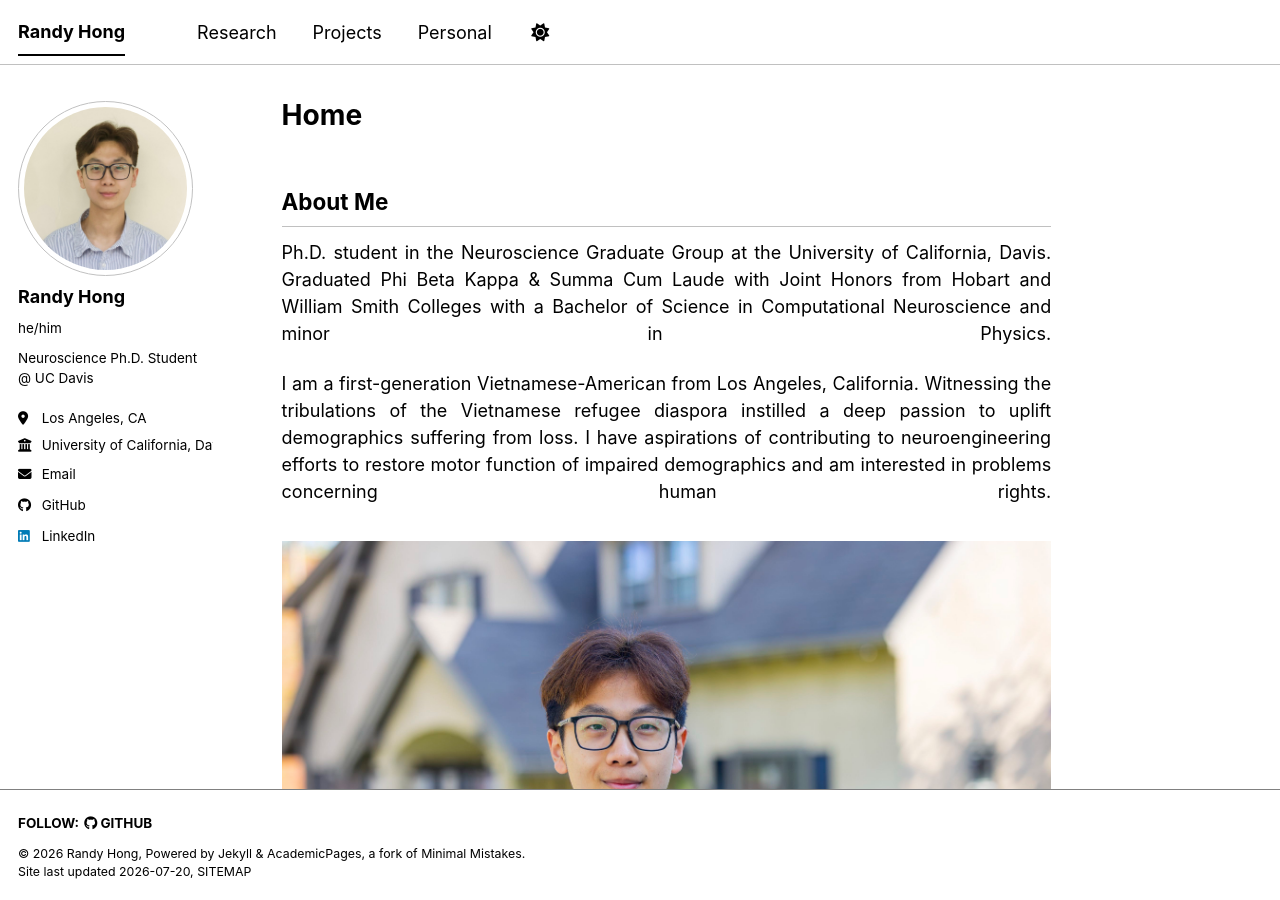
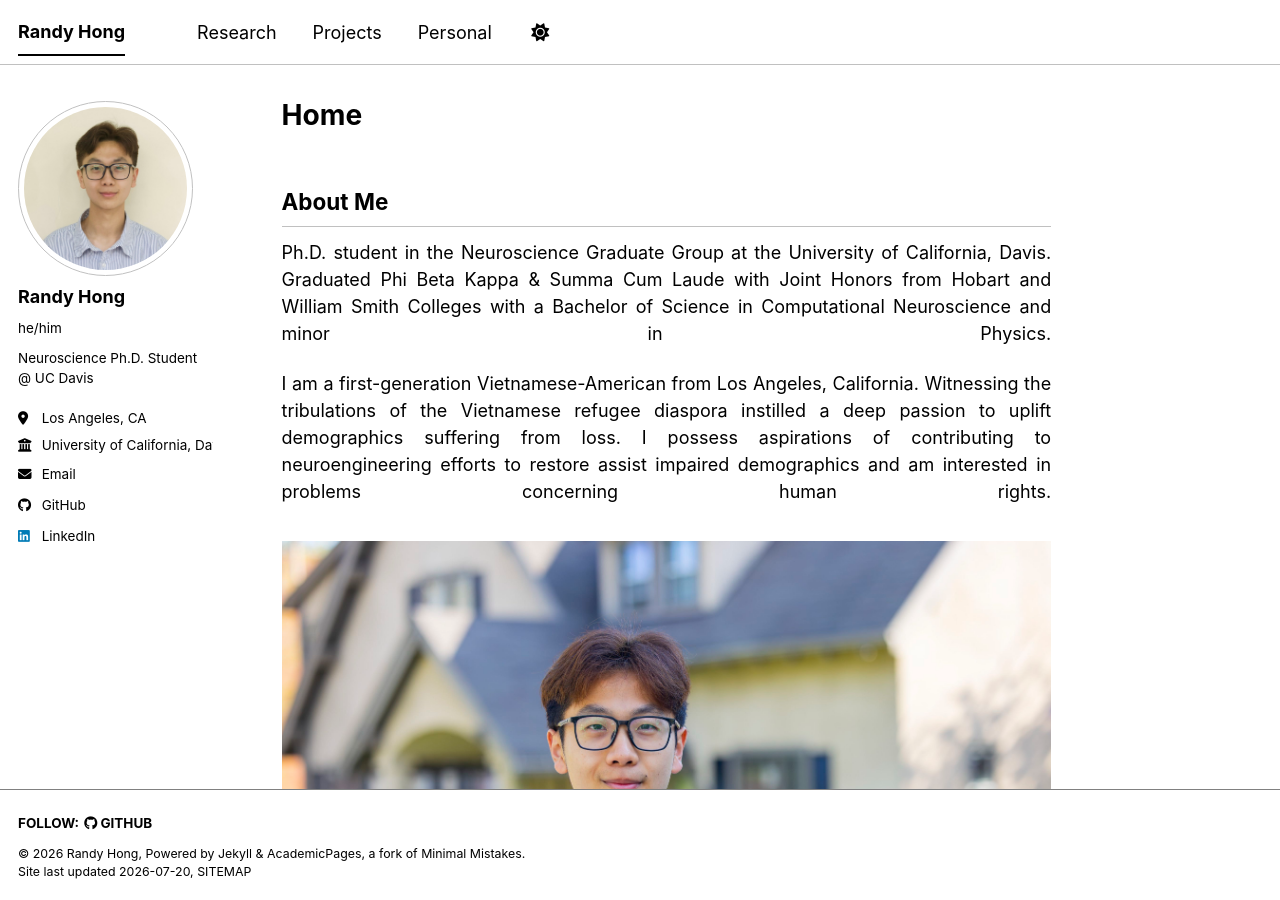
Before and after one commit to randyhongg/randyhongg.github.io, a Jekyll site: the page built from _pages/about.md, in a window 1280 px wide and 900 px high. Built offline with Jekyll 4.4.1, drawn with Linux system fonts in a browser that asks for light colours; a style sheet for code colours, icons or effects is not loaded.

Commit message:
Update about.md

```diff
--- a/_pages/about.md
+++ b/_pages/about.md
@@ -13,7 +13,7 @@ redirect_from:
 
 Ph.D. student in the Neuroscience Graduate Group at the University of California, Davis. Graduated Phi Beta Kappa & Summa Cum Laude with Joint Honors from Hobart and William Smith Colleges with a Bachelor of Science in Computational Neuroscience and minor in Physics.
 
-I am a first-generation Vietnamese-American from Los Angeles, California. Witnessing the tribulations of the Vietnamese refugee diaspora instilled a deep passion to uplift demographics suffering from loss. I have aspirations of contributing to neuroengineering efforts to restore motor function of impaired demographics and am interested in problems concerning human rights.
+I am a first-generation Vietnamese-American from Los Angeles, California. Witnessing the tribulations of the Vietnamese refugee diaspora instilled a deep passion to uplift demographics suffering from loss. I possess aspirations of contributing to neuroengineering efforts to restore assist impaired demographics and am interested in problems concerning human rights.
 
 </div>
 ![Headshot](../images/headshot.jpg){: .align-center width="100%"}
```
